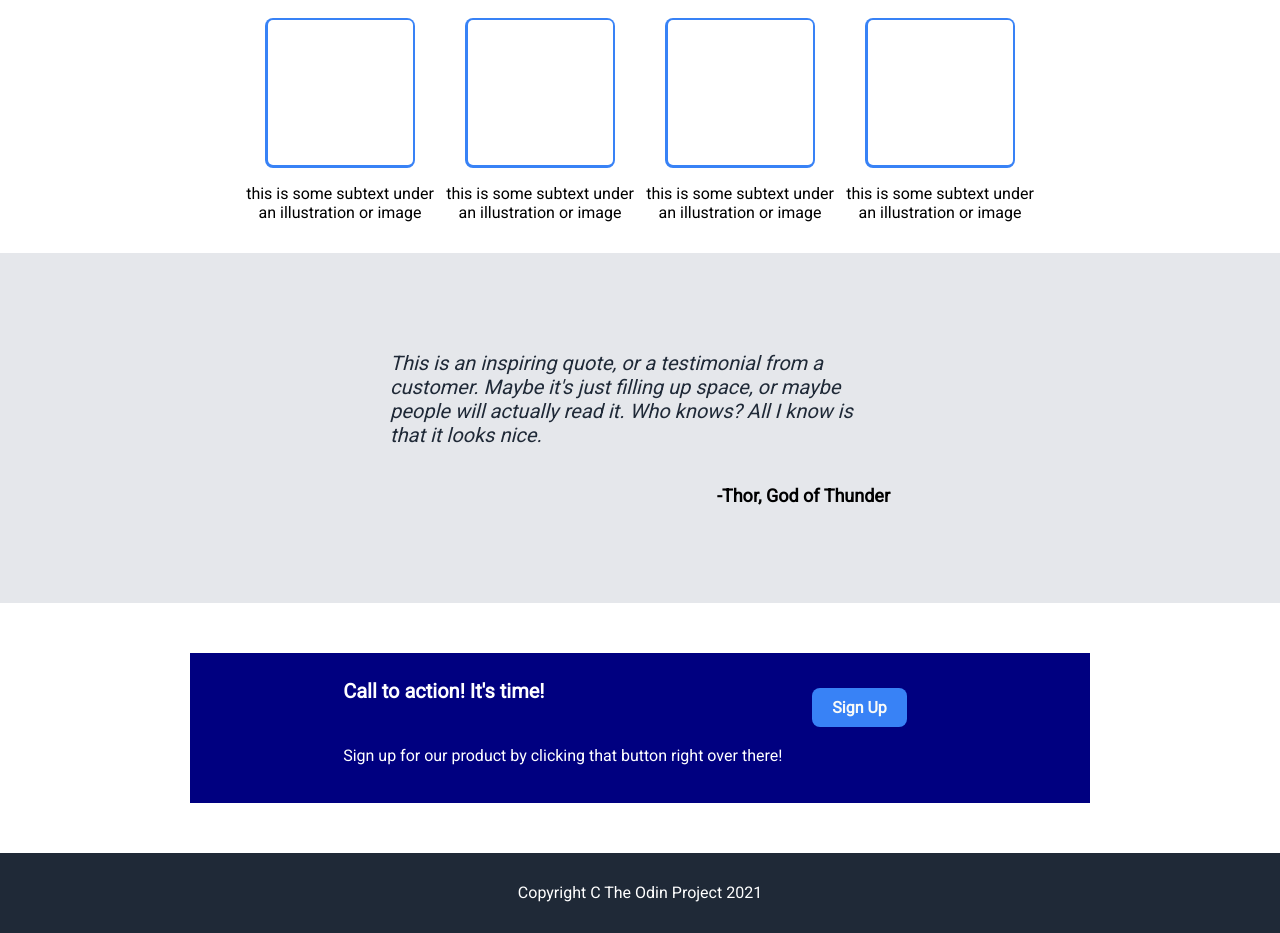
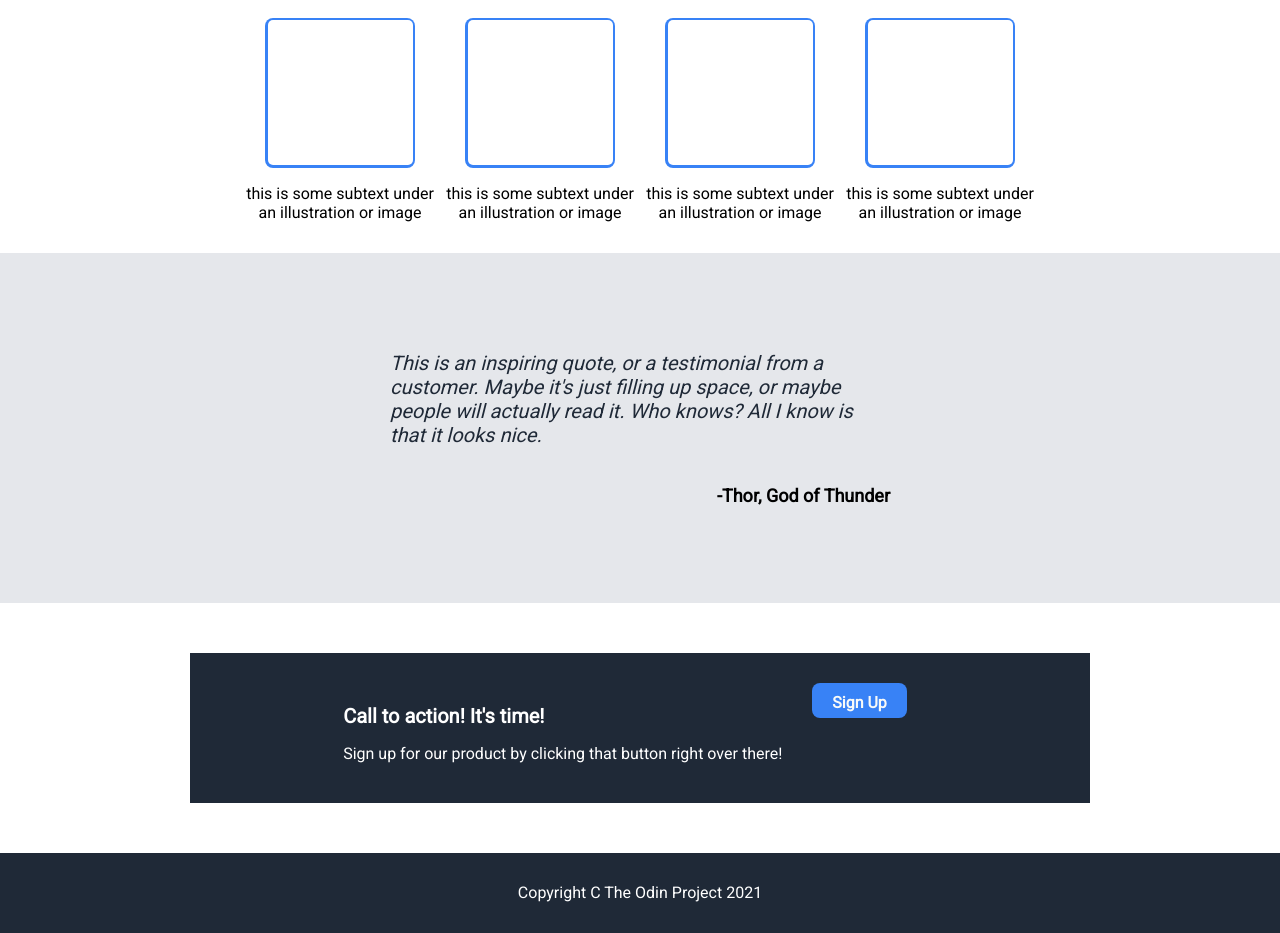
Before and after one commit to joeykriger/odin-landing-page, a plain HTML site: page index.html in a window 1280 px wide. Shown: the part 435-1368 px from the top of the page. Drawn offline with Linux system fonts and the light colour scheme.

Commit message:
complete section 4
the section 4 styling now matches the model except its shade of blue. section 4 is now complete.

```diff
--- a/index.html
+++ b/index.html
@@ -67,7 +67,7 @@
           <h4>Call to action! It's time!</h4>
           <p>Sign up for our product by clicking that button right over there!</p>
         </div>
-        <div class="div-4-3"><button>Sign Up</button></div>
+        <div class="div-4-3"><button id="bottom">Sign Up</button></div>
       </div>
     </div>
 
--- a/styles.css
+++ b/styles.css
@@ -85,6 +85,7 @@ button {
     cursor: pointer;
     font-weight: bold;
     text-align: center;
+    height: 15px;
 }
 
 /* SECTION TWO */
@@ -169,25 +170,25 @@ button {
     justify-content: center;
     height: 150px;
     width: 900px;
-    background-color: navy;
+    background-color: #1F2937;
 }
 
 .div-4-2 {
+    color: white;
     display: flex;
     flex-direction: column;
-    color: white;
+    justify-content: center;
 }
 
 h4 {
     font-size: 20px;
+    margin-bottom: 0;
 }
 
 .div-4-3 {
     display: flex;
-    align-items: center;
+    align-content: center;
     margin: 30px;
-    height: 50px;
-
 }
 
 /* SECTION FIVE */
```
